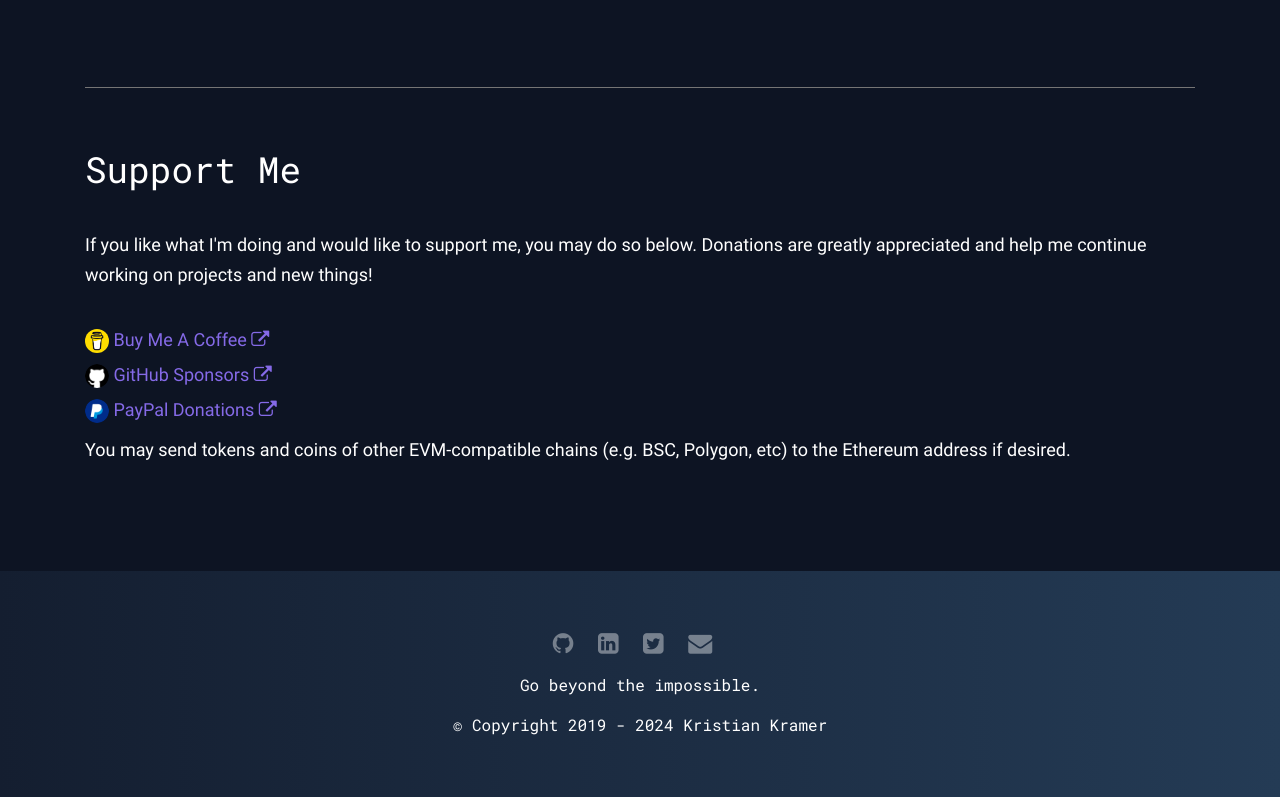
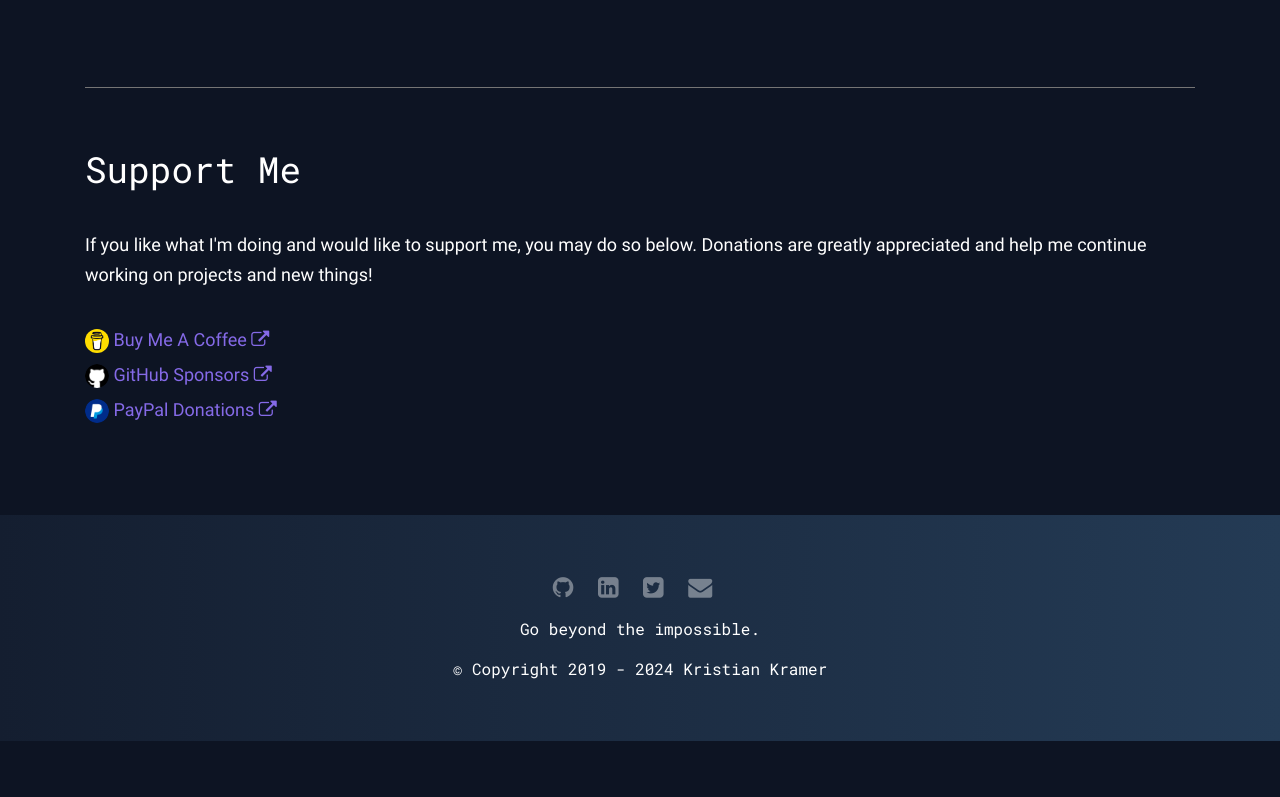
Before and after one commit to Tech1k/kristiankramer.net, a plain HTML site: page index.html in a window 1280 px wide. Shown: the part 2247-3044 px from the top of the page. After the commit the page ends 2988 px from the top, so only its background shows below. Drawn offline with Linux system fonts and the light colour scheme; no server answers.

Commit message:
Update index.html

```diff
--- a/index.html
+++ b/index.html
@@ -213,7 +213,6 @@
                     <li style="padding-top: 5px;"><img src="/assets/images/buymeacoffee.png" style="height: 24px; z-index: 1000; border-radius: 100%;" alt="Ethereum" data-loaded="true">&nbsp;<a href="https://buymeacoffee.com/KristianKramer" target="_blank" style="color: #856ae7;">Buy Me A Coffee <i class="fa fa-external-link"></i></a></li>
                     <li style="padding-top: 5px;"><img src="/assets/images/github.png" style="height: 24px; z-index: 1000; border-radius: 100%;" alt="Ethereum" data-loaded="true">&nbsp;<a href="https://github.com/sponsors/Tech1k" target="_blank" style="color: #856ae7;">GitHub Sponsors <i class="fa fa-external-link"></i></a></li>
                     <li style="padding-top: 5px;"><img src="/assets/images/paypal.png" style="height: 24px; z-index: 1000; border-radius: 100%;" alt="Ethereum" data-loaded="true">&nbsp;<a href="https://www.paypal.com/donate/?business=97MPXVAHRSMMJ&no_recurring=0&currency_code=USD" target="_blank" style="color: #856ae7;">PayPal Donations <i class="fa fa-external-link"></i></a></li>
-                    <p style="padding-top: 10px;">You may send tokens and coins of other EVM-compatible chains (e.g. BSC, Polygon, etc) to the Ethereum address if desired.</p>
                 </ul>
             </div>
         </section>
```
